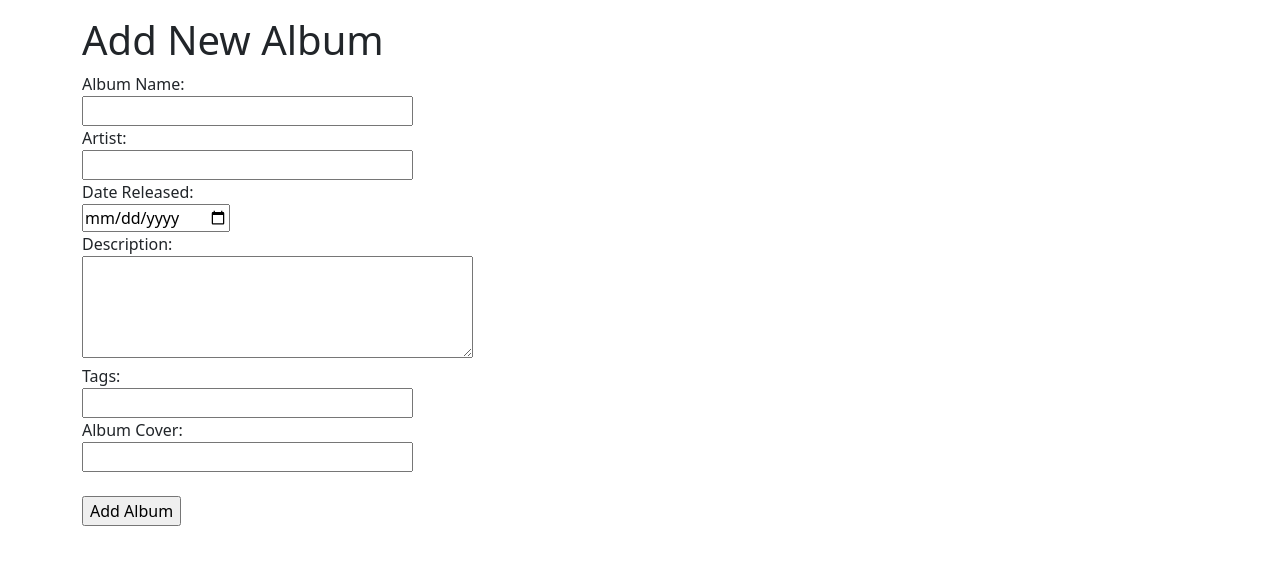
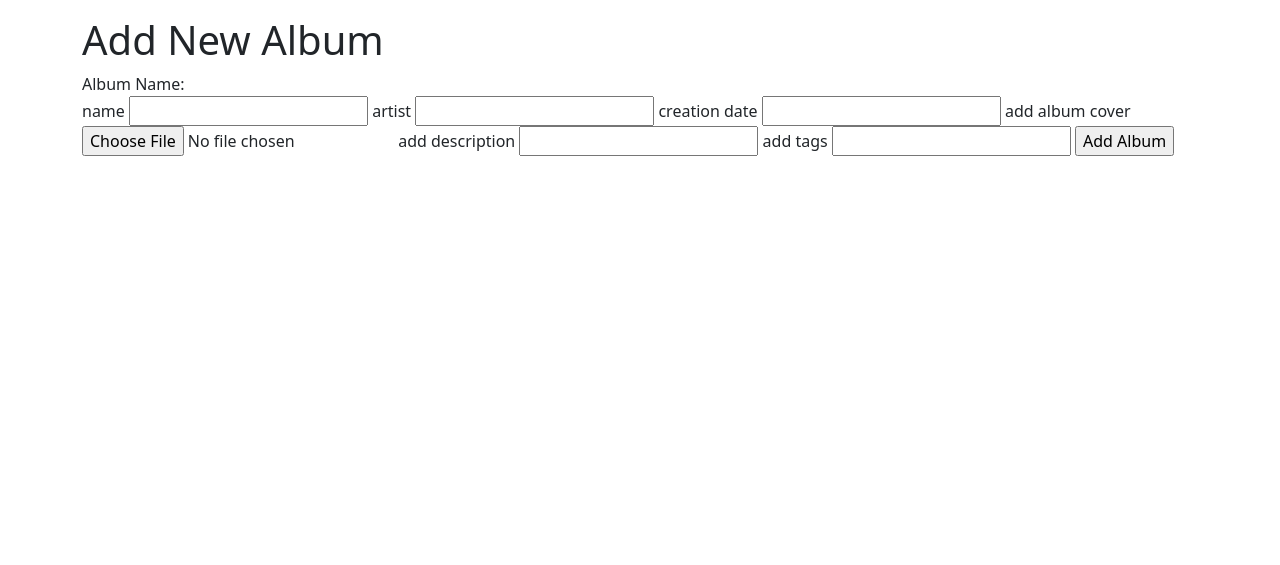
Before and after one commit to SilencedGoose/Intempo, a Django app: page /intempo/albums/add_album in a window 1280 px wide. Shown: the part 150-715 px from the top of the page. Run offline with Django 3.2, Linux system fonts and the light colour scheme.

Commit message:
added AddAlbumForm, addReviewForm and views for both forms

```diff
--- a/intempo/forms.py
+++ b/intempo/forms.py
@@ -1,6 +1,6 @@
 from django import forms
 from django.contrib.auth.models import User
-from intempo.models import UserProfile
+from intempo.models import UserProfile, Album, Review
 
 
 
@@ -17,3 +17,26 @@ class UserProfileForm(forms.ModelForm):
     class Meta:
         model = UserProfile
         fields = ('profile_picture',)
+
+#album form
+class AddAlbumForm(forms.ModelForm):
+
+    name = forms.CharField(help_text = "name")
+    artist = forms.CharField(help_text = "artist")
+    creation_date = forms.DateField(help_text="creation date")
+    album_cover = forms.ImageField(help_text="add album cover")
+    description = forms.CharField(help_text="add description")
+    tags = forms.Field(help_text="add tags")
+
+    class Meta:
+        model = Album
+        fields = ('name', 'artist', 'creation_date', 'album_cover', 'description', 'tags')
+
+#review form
+class AddReviewForm(forms.ModelForm):
+    review_text = forms.CharField(help_text="write review here")
+    rating = forms.Field(help_text="add a rating")
+
+    class Meta:
+        model = Review
+        fields = ('review_text', 'rating',)
--- a/intempo/urls.py
+++ b/intempo/urls.py
@@ -11,5 +11,6 @@ urlpatterns = [
     path("user/user_name/", views.profile, name="profile"),
     path("sign-up/", views.signup, name="signup"),
     path("login/", views.login, name="login"),
-    path("404/", views.not_found, name="not_found")
+    path("404/", views.not_found, name="not_found"),
+    path("albums/album_name/add_review", views.add_review, name="add_review"),
 ]
--- a/intempo/views.py
+++ b/intempo/views.py
@@ -3,8 +3,9 @@ from django.http import HttpResponse
 from django.urls import reverse
 from django.contrib.auth import authenticate, login, logout
 from django.contrib.auth.decorators import login_required
-
-from intempo.forms import UserForm, UserProfileForm
+from intempo.models import Album, UserProfile
+from django.contrib.auth.models import User
+from intempo.forms import UserForm, UserProfileForm, AddAlbumForm, AddReviewForm
 
 
 
@@ -35,11 +36,43 @@ def album_page(request):
 
 
 def add_album(request):
+    form = AddAlbumForm()
+    if request.method == 'POST':
+        form = AddAlbumForm(request.POST, request.FILES)
+
+        if form.is_valid():
+
+            Album = form.save(commit=False)
+            Album.album_cover = request.FILES['album_cover']
+            Album.save()
+            return redirect(reverse("intempo:albums"))
+        else:
+            print(form.errors)
+
     context_dict = {}
-    context_dict[""] = ""
+    context_dict["form"] = form
 
     response = render(request, 'intempo/add_album.html', context=context_dict)
     return response
+
+def add_review(request):
+
+    #album must be defined
+    form = AddReviewForm()
+    if request.method == 'POST':
+
+        form = AddReviewForm(request.POST)
+
+        if form.is_valid():
+            Review = form.save(commit=False)
+
+            Review.album = album
+            Review.user = UserProfile.objects.all().get(user=request.user)
+            Review.save()
+            return redirect(reverse("intempo:home"))
+        else:
+            print(form.errors)
+    return render(request, "intempo/add_review.html", {"form": form})
 
 
 def profile(request):
--- a/templates/intempo/add_album.html
+++ b/templates/intempo/add_album.html
@@ -7,29 +7,16 @@
 
 {% block body_block %}
   <h1>Add New Album</h1>
-  <form id="login_form" method="post" action="{% url 'intempo:add_album' %}">
+  <form id="add_album_form" method="post" enctype="multipart/form-data" action="{% url 'intempo:add_album' %}">
     {% csrf_token %}
 
     Album Name:<br>
-    <input type="text" name="name" size="30">
-    <br>
-    Artist:<br>
-    <input type="text" name="artist" size="30">
-    <br>
-    Date Released:<br>
-    <input type="date" name="creation_date">
-    <br>
-    Description:<br>
-    <textarea name="description" rows="4" cols="40"></textarea>
-    <br>
-    Tags:<br>
-    <input type="text" name="tags" size="30">
-    <br>
-    Album Cover:<br>
-    <input type="text" name="album_cover" size="30">
-    <br>
-    <br>
+    {% for field in form.visible_fields %}
+        {{ field.errors }}
+        {{ field.help_text }}
+        {{ field }}
+    {% endfor %}
 
-    <input type="submit" value="Add Album">
+    <input type="submit" name = "submit" value="Add Album">
   </form>
 {% endblock %}
```
Also changed, not shown: templates/intempo/add_review.html (added, +21 -0 lines).
